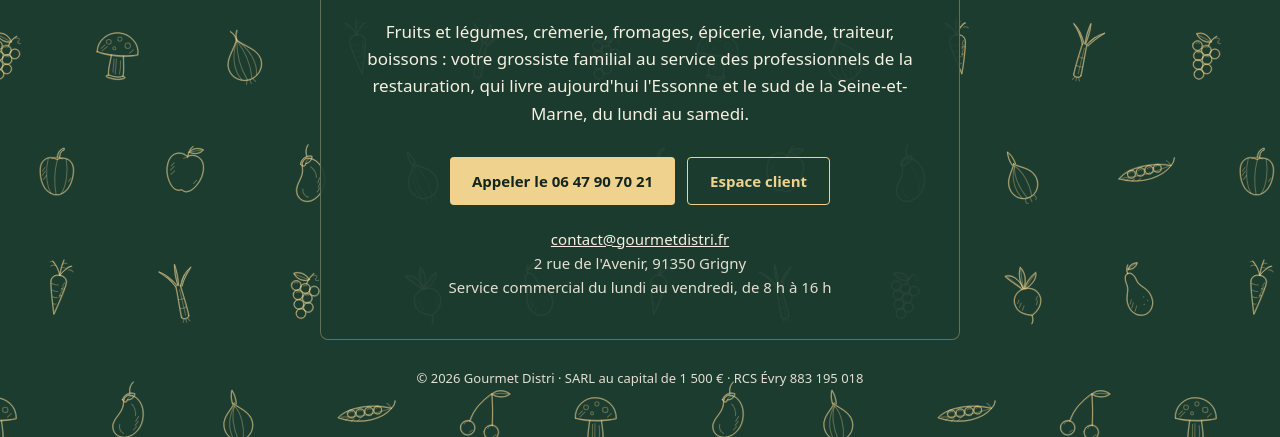
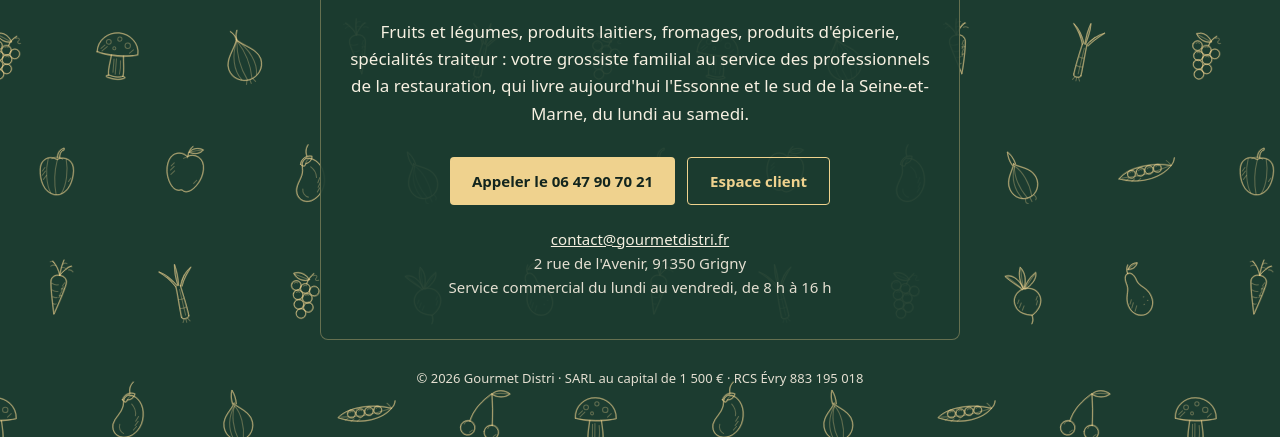
Before and after one commit to Euphorique91/site-vitrine, a plain HTML site: page index.html in a window 1280 px wide. Shown: the part 368-805 px from the top of the page. Drawn offline with Linux system fonts and the light colour scheme.

Commit message:
Page d'attente : retire viande et boissons, noms de rayons au pluriel
Co-Authored-By: Claude Opus 5.5 <noreply@anthropic.com>
Claude-Session: https://claude.ai/code/session_0172z5JtkGsmsjWE9YfhB3h8

```diff
--- a/index.html
+++ b/index.html
@@ -4,7 +4,7 @@
 <meta charset="utf-8">
 <meta name="viewport" content="width=device-width, initial-scale=1">
 <title>Gourmet Distri · Grossiste alimentaire au service de la restauration</title>
-<meta name="description" content="Gourmet Distri, grossiste familial basé en Essonne : fruits et légumes, crèmerie, épicerie… livrés chaque matin aux professionnels de la restauration.">
+<meta name="description" content="Gourmet Distri, grossiste familial basé en Essonne : fruits et légumes, produits laitiers, produits d&#39;épicerie… livrés chaque matin aux professionnels de la restauration.">
 <!-- Page d'attente : retirer « noindex » à la mise en ligne du site vitrine -->
 <meta name="robots" content="noindex">
 <link rel="icon" href="/assets/favicon.svg" type="image/svg+xml">
@@ -55,7 +55,7 @@
 <main>
   <img class="logo" src="/assets/logo-or.svg" alt="Gourmet Distri, au service de la restauration" width="340" height="155">
   <h1>Notre nouveau site arrive très bientôt.</h1>
-  <p>Fruits et légumes, crèmerie, fromages, épicerie, viande, traiteur, boissons : votre grossiste familial au service des professionnels de la restauration, qui livre aujourd&#39;hui l&#39;Essonne et le sud de la Seine-et-Marne, du lundi au samedi.</p>
+  <p>Fruits et légumes, produits laitiers, fromages, produits d&#39;épicerie, spécialités traiteur : votre grossiste familial au service des professionnels de la restauration, qui livre aujourd&#39;hui l&#39;Essonne et le sud de la Seine-et-Marne, du lundi au samedi.</p>
   <div class="actions">
     <a class="btn btn-or" href="tel:+33647907021">Appeler le 06 47 90 70 21</a>
     <a class="btn btn-ligne" href="https://commandes.gourmetdistri.fr">Espace client</a>
```
